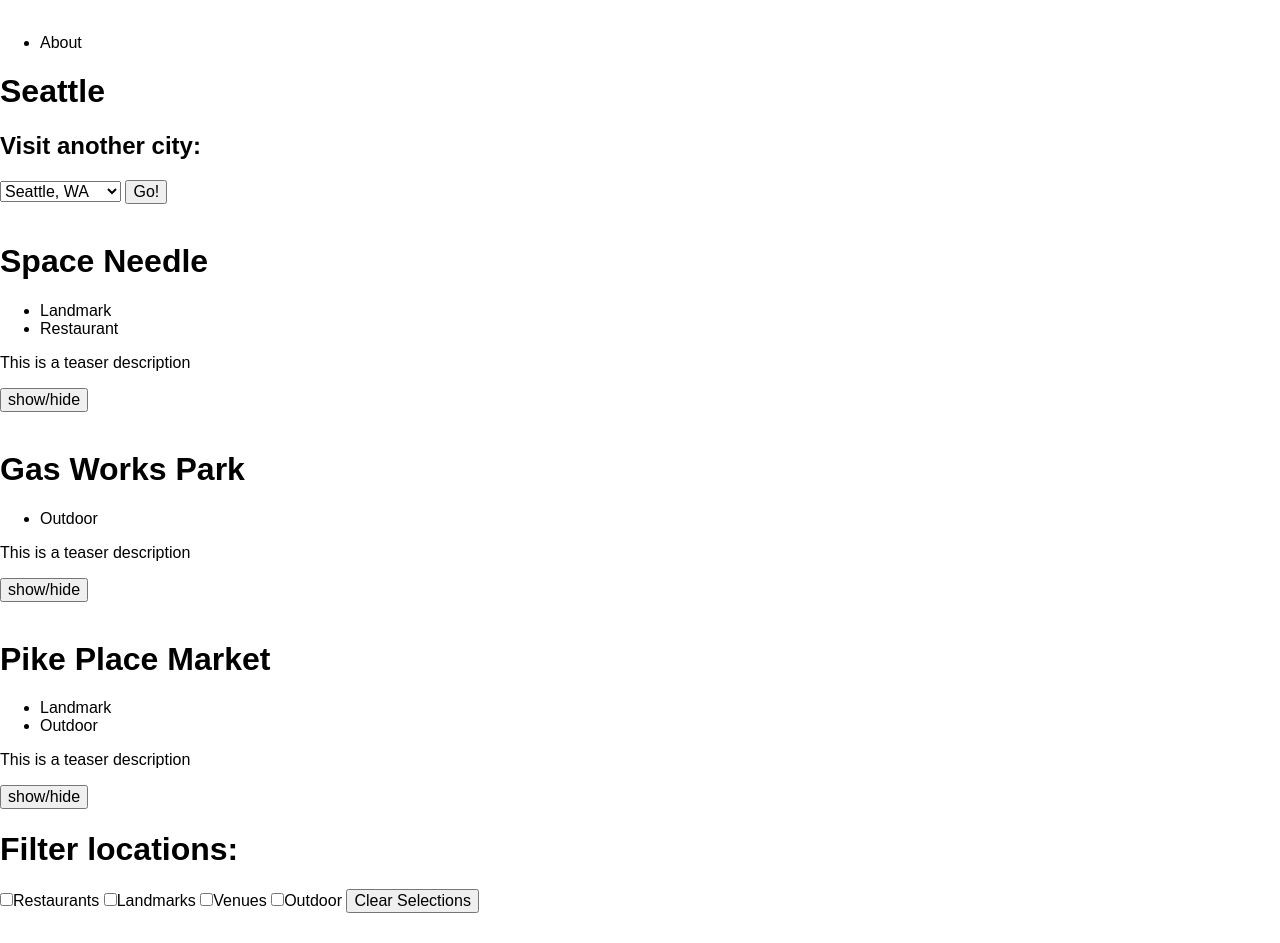
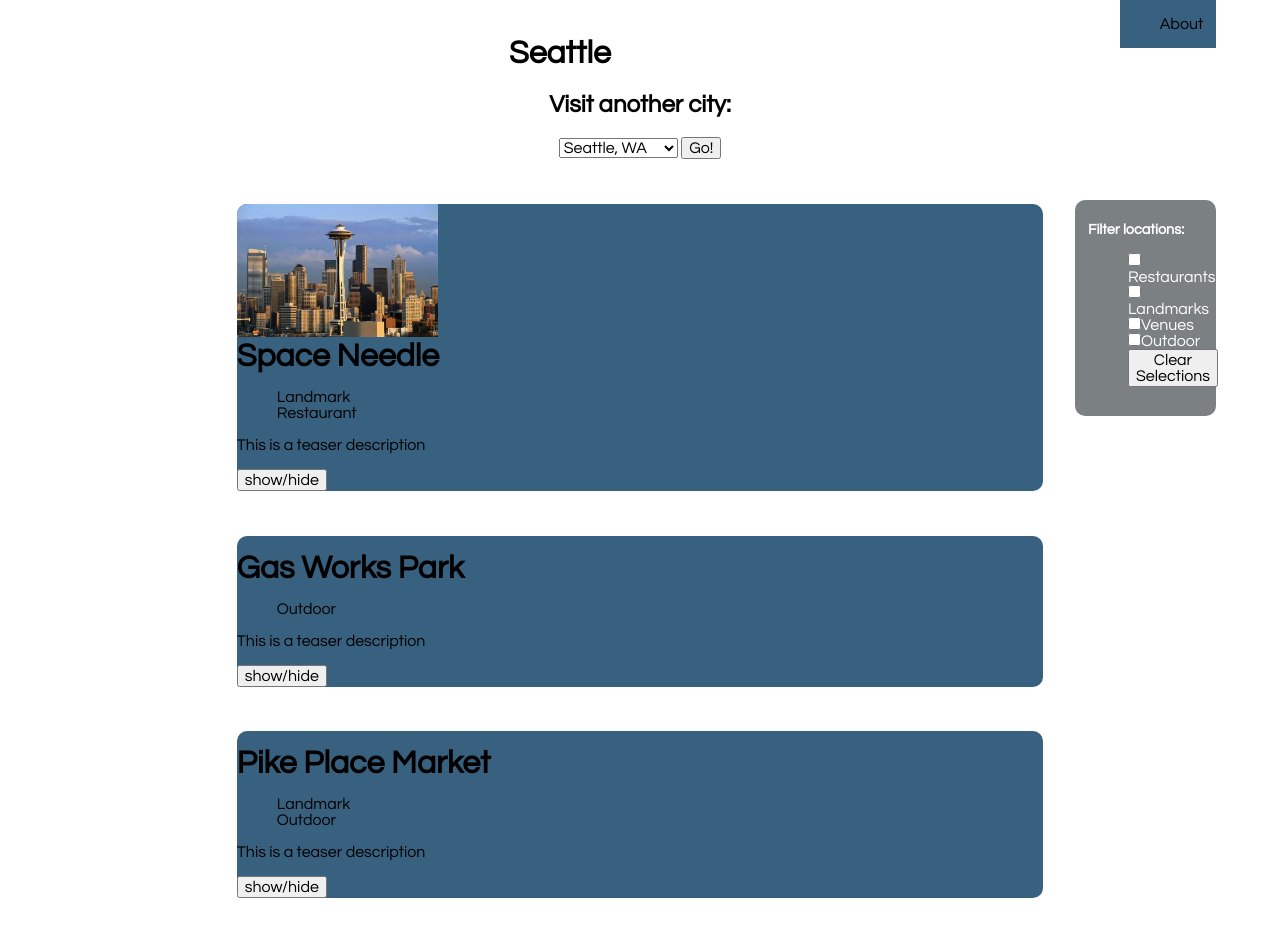
Before and after one commit to bspears/final-project, a plain HTML site: page seattle-locations.html in a window 1280 px wide. Before the commit the page ends 913 px from the top, so only its background shows below. Drawn offline with nearby package versions, Linux system fonts and the light colour scheme.

Commit message:
Add CSS layout for home.
Start adding layout for city pages.

```diff
--- a/CSS/main.css
+++ b/CSS/main.css
@@ -0,0 +1,83 @@
+
+body {
+  font-family: 'Questrial', sans-serif;
+}
+
+.wrapper {
+  background-image: url('../img/newyorksky.jpg');
+  background-repeat: none;
+  background-size: cover;
+}
+
+.homeMain {
+padding: 15%;
+}
+
+.homeMain h1 {
+  font-size: 3.5em;
+}
+
+.homeMain h2 {
+  font-size: 3em;
+  color: #fff;
+}
+
+.header {
+
+}
+
+nav {
+  padding: 0 1% 0 0;
+  background-color: rgba(1, 52, 91, 0.78);
+  margin-right: 5%;
+  float: right;
+}
+
+nav a {
+  color: #fff;
+}
+
+.cityInfo {
+  text-align: center;
+}
+
+.locationImage {
+  border-radius: 10px 0 0 0;
+  width: 25%;
+}
+
+.locationsContainer {
+  margin: 0 15%;
+}
+
+.location-info {
+  border-radius: 10px;
+  background-color: rgba(1, 52, 91, 0.78);
+  margin: 5%;
+}
+
+.location-info h1 {
+  margin: 0;
+  padding: 0;
+}
+
+.filters {
+  border-radius: 10px;
+  position: fixed;
+  top: 25%;
+  right: 5%;
+  padding: 1% 1%;
+  width: 9%;
+  background-color: rgba(93, 100, 101, 0.81);
+}
+
+.filters h1{
+  color: #fff;
+  font-size: 0.9em;
+}
+
+.filters li {
+  color: #fff;
+  display: block;
+  margin: 0 auto;
+}
--- a/seattle-locations.html
+++ b/seattle-locations.html
@@ -5,6 +5,7 @@
     <title></title>
     <meta name="description" content="">
     <meta name="viewport" content="width=device-width, initial-scale=">
+    <link href='http://fonts.googleapis.com/css?family=Questrial|Open+Sans:400,800' rel='stylesheet' type='text/css'>
     <link rel="stylesheet" href="CSS/normalize.css">
     <link rel="stylesheet" href="CSS/main.css">
   </head>
@@ -18,7 +19,7 @@
       </nav>
     </header>
     <main>
-      <section>
+      <section class="cityInfo">
         <h1>Seattle</h1>
         <h2>Visit another city:</h2>
         <select id="city">
@@ -30,8 +31,9 @@
         </select>
         <button id="submit">Go!</button>
       </section>
+      <section class='locationsContainer'>
         <section class='location-info restaurant landmark'>
-        <img src="">
+          <img class="locationImage" src="img/needle.jpg">
           <h1>Space Needle</h1>
           <ul>
             <li>Landmark</li>
@@ -86,14 +88,17 @@
             </form>
           </section>
         </section>
+      </section>
     </main>
     <section class='filters' id="filterList">
       <h1>Filter locations:</h1>
-      <input type='checkbox' id='restaurant'>Restaurants</input>
-      <input type='checkbox' id='landmark'>Landmarks</input>
-      <input type='checkbox' id='venue'>Venues</input>
-      <input type='checkbox' id='outdoor'>Outdoor</input>
+      <ul>
+        <li><input type='checkbox' id='restaurant'>Restaurants</input></li>
+        <li><input type='checkbox' id='landmark'>Landmarks</input></li>
+        <li><input type='checkbox' id='venue'>Venues</input></li>
+        <li><input type='checkbox' id='outdoor'>Outdoor</input></li>
         <button type='button' id="filterButton">Clear Selections</button>
+      </ul>
     </section>
     <script src="http://code.jquery.com/jquery-1.11.2.min.js"></script>
     <script type="text/javascript" src="js/script.js"></script>
```
Also changed, not shown: index.html (+6 -2 lines), CSS/normalize.css, img/needle.jpg (added), 1 other file. Lines whose indentation alone changed are shown as unchanged.
